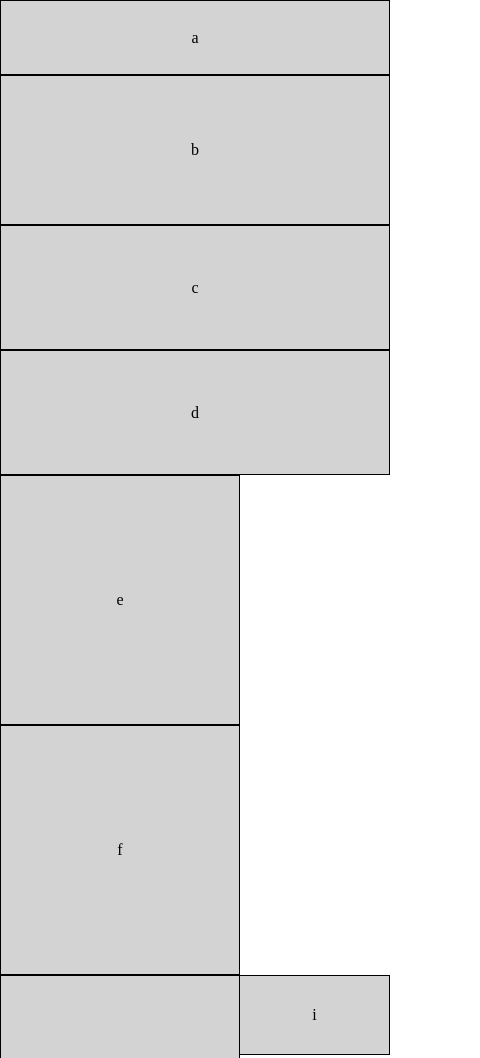
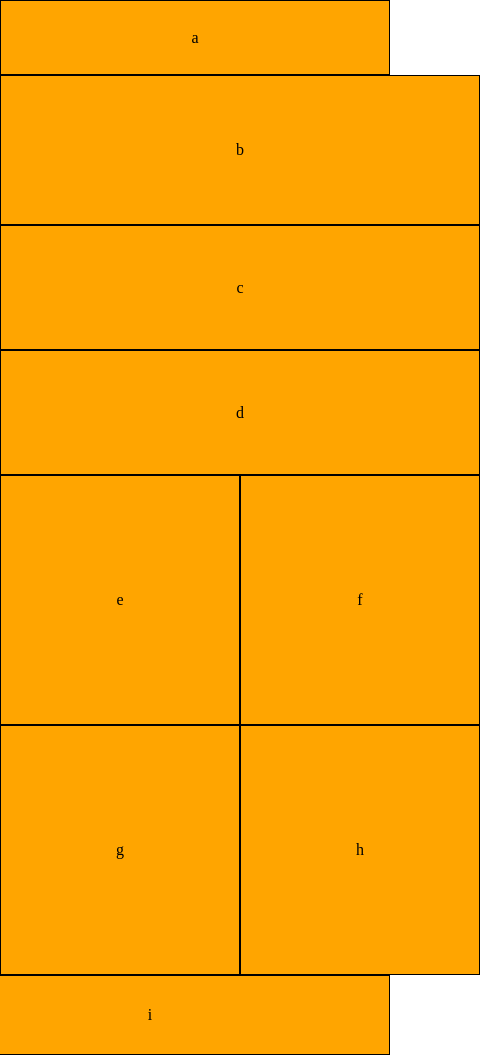
Before and after one commit to kochsj/lab-01, a plain HTML site: page index.html in a window 390 px wide. Shown: the top 1058 px of the page, 480 px wide, since content can reach past the window. Drawn offline with Linux system fonts and the light colour scheme.

Commit message:
styled for tablets. added a new breakpoint between 960px and 768px that sets widths as % of the screen.

```diff
--- a/base.css
+++ b/base.css
@@ -1,6 +1,25 @@
-
-
-
+html {
+    max-width: 960px;
+    margin: auto;
+}
+header, footer, section, article, nav {
+    border: 1px black solid;
+    background-color: lightgray;
+    text-align: center;
+    vertical-align: middle;
+}
+@media (max-width: 960px){
+    html {
+        max-width: 100%;
+        margin: auto;
+    }
+    header, footer, section, article, nav {
+        border: 0.1% black solid;
+        background-color: lightgreen;
+        text-align: center;
+        vertical-align: middle;
+    }
+}
 @media (max-width: 768px){
     html {
         max-width: 480px;
@@ -8,7 +27,7 @@
     }
     header, footer, section, article, nav {
         border: 1px black solid;
-        background-color: lightgray;
+        background-color: orange;
         text-align: center;
         vertical-align: middle;
     }
--- a/index.html
+++ b/index.html
@@ -11,9 +11,9 @@
     <body>
         <header>a</header>
         <nav>b</nav>
-        <article>c</article>
-        <article>d</article>
         <main>
+            <article>c</article>
+            <article>d</article>
             <section>e</section>
             <section>f</section>
             <section>g</section>
--- a/layout.css
+++ b/layout.css
@@ -1,6 +1,46 @@
-
-
-
+article, section, main, nav {
+    float: left;
+}
+header {
+    line-height: 98px;
+}
+nav {
+    width: 198px;
+    line-height: 598px;
+}
+main{
+    width: 760px;
+}
+footer {
+    float: right;
+    width: 758px;
+    line-height: 148px;
+}
+article {
+    width: 378px;
+    line-height: 198px;
+}
+section {
+    width: 188px;
+    line-height: 248px;
+}
+@media (max-width: 960px){
+    nav{
+        width: 21%;
+    }
+    main{
+        width: 78.6%
+    }
+    article {
+        width: 49.67%;
+    }
+    section {
+        width: 24.67%;
+    }
+    footer {
+        width: 78.47%;
+    }
+}
 @media (max-width: 768px){
     section {
         width: 238px;
@@ -13,19 +53,21 @@
     }
 
     nav {
+        width: 478px;
         line-height: 148px;
     }
-
     article {
+        width: 478px;
         line-height: 123px;
     }
 
     footer {
+        width: 478px;
         height: 78px;
         line-height: 78px;
     }
 
     main {
-        padding-bottom: 500px;
+        width: 480px;
     }
 }
```
